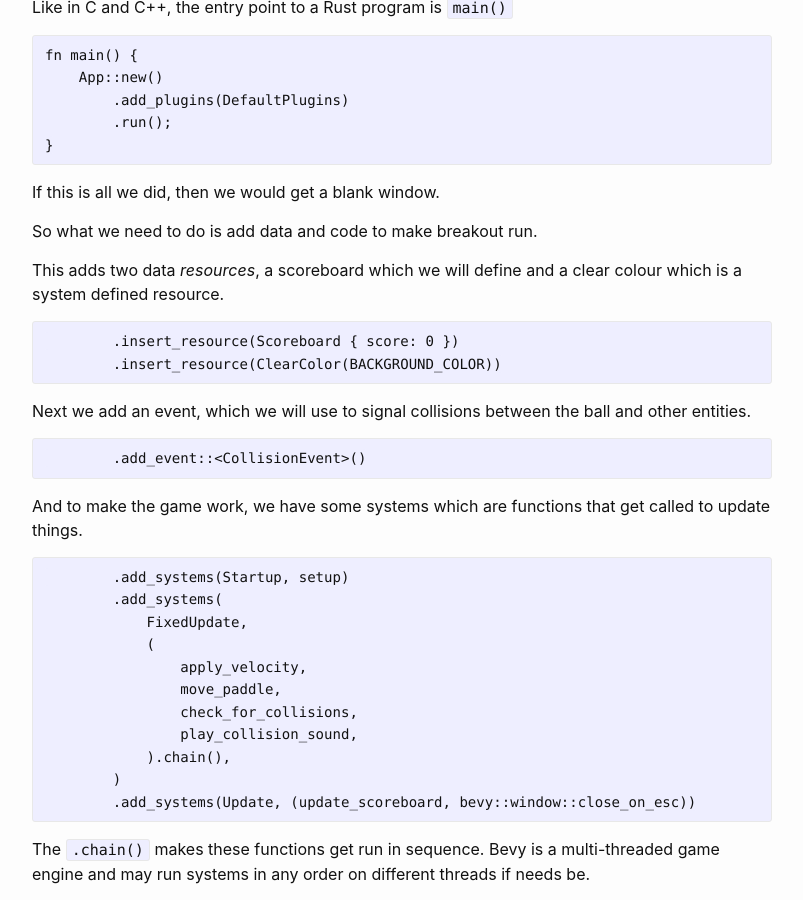
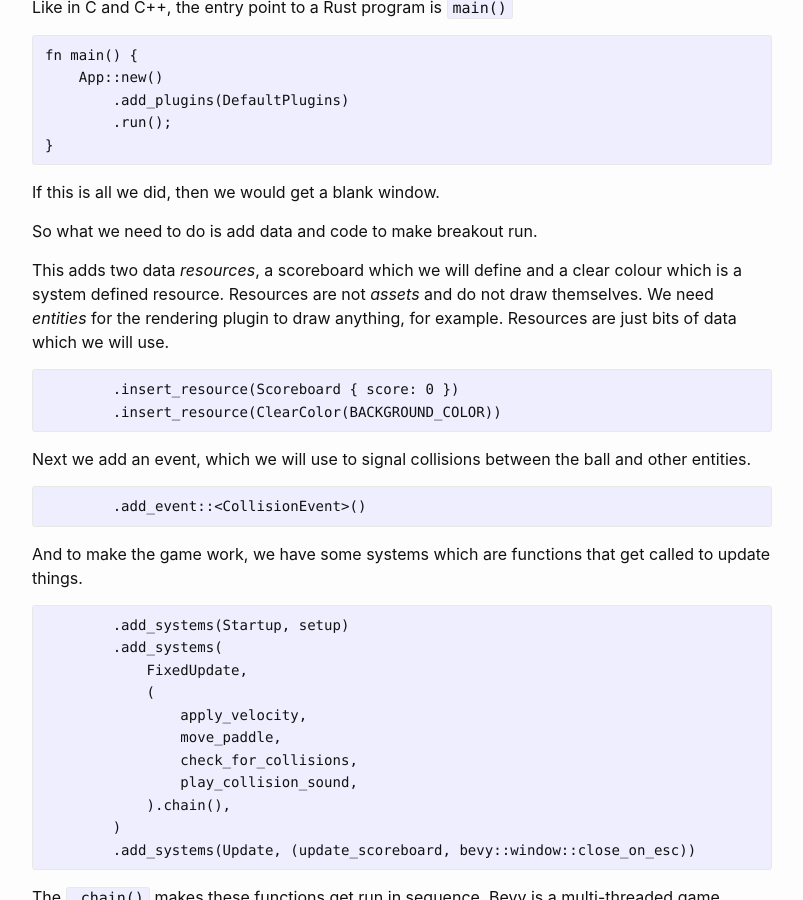
Before and after one commit to atomicincrement/atomicincrement.github.io, a Jekyll site: the page built from _posts/2024-01-14-rust-game-development.md, in a window 1280 px wide and 900 px high, scrolled down 6239 px. Shown: the whole window, without its empty margins (238-1041 px from the left). Built offline with Jekyll 4.4.1, drawn with Linux system fonts in a browser that asks for light colours.

Commit message:
Clarify resources

````diff
--- a/_posts/2024-01-14-rust-game-development.md
+++ b/_posts/2024-01-14-rust-game-development.md
@@ -312,6 +312,9 @@ So what we need to do is add data and code to make breakout run.
 
 This adds two data *resources*, a scoreboard which we will define
 and a clear colour which is a system defined resource.
+Resources are not *assets* and do not draw themselves. We need
+*entities* for the rendering plugin to draw anything, for example.
+Resources are just bits of data which we will use.
 
 ```Rust
         .insert_resource(Scoreboard { score: 0 })
````
